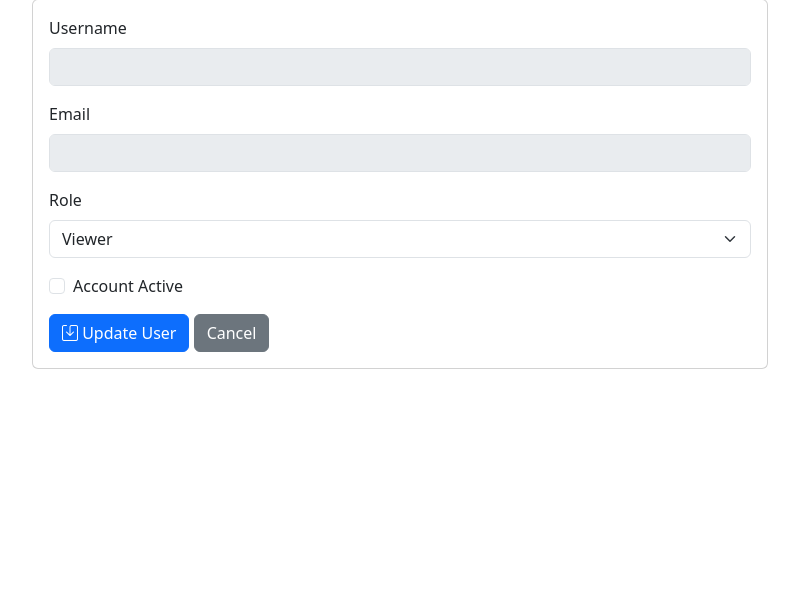
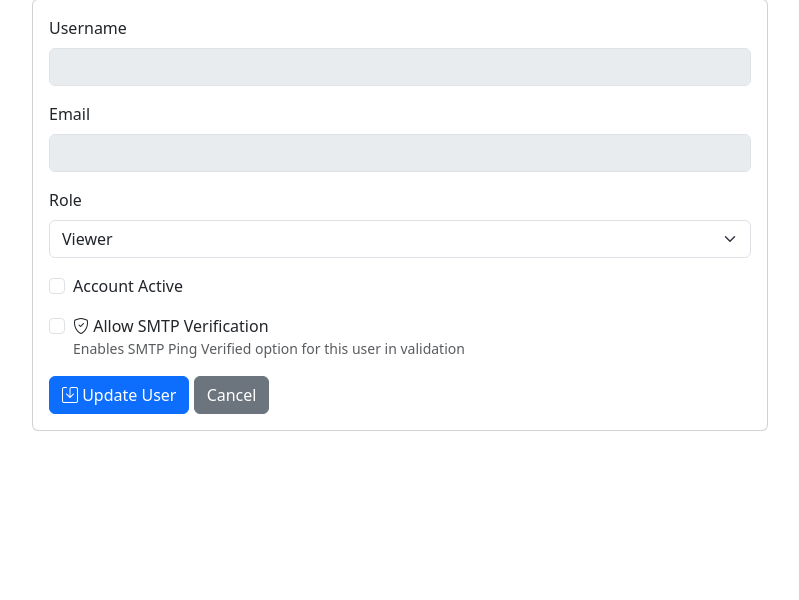
Before and after one commit to jhossain1509/email-database-manager, a Flask app: template app/templates/admin/edit_user.html in a window 1280 px wide. Shown: the part 143-743 px from the top of the page, without its empty margins (50-849 px from the left). Run offline with Flask 3, Linux system fonts and the light colour scheme; the template is opened without the code that fills it, so the values that code supplies are empty.

Commit message:
Add SMTP verification permission toggle for users in admin panel
Co-authored-by: jhossain1509 <60214588+jhossain1509@users.noreply.github.com>

```diff
--- a/app/routes/admin.py
+++ b/app/routes/admin.py
@@ -110,6 +110,7 @@ def edit_user(user_id):
     if request.method == 'POST':
         role = request.form.get('role')
         is_active = request.form.get('is_active') == 'on'
+        smtp_verification_allowed = request.form.get('smtp_verification_allowed') == 'on'
 
         # Super admin restriction
         if role == 'super_admin' and current_user.role != 'super_admin':
@@ -122,9 +123,10 @@ def edit_user(user_id):
 
         user.role = role
         user.is_active = is_active
+        user.smtp_verification_allowed = smtp_verification_allowed
         db.session.commit()
 
-        log_activity('admin_action', f'Updated user: {user.username}', 'user', user.id)
+        log_activity('admin_action', f'Updated user: {user.username} (SMTP permission: {smtp_verification_allowed})', 'user', user.id)
 
         flash(f'User {user.username} updated successfully.', 'success')
         return redirect(url_for('admin.users'))
--- a/app/templates/admin/edit_user.html
+++ b/app/templates/admin/edit_user.html
@@ -33,6 +33,13 @@
                             <input type="checkbox" class="form-check-input" id="is_active" name="is_active" {% if user.is_active %}checked{% endif %}>
                             <label class="form-check-label" for="is_active">Account Active</label>
                         </div>
+                        <div class="mb-3 form-check">
+                            <input type="checkbox" class="form-check-input" id="smtp_verification_allowed" name="smtp_verification_allowed" {% if user.smtp_verification_allowed %}checked{% endif %}>
+                            <label class="form-check-label" for="smtp_verification_allowed">
+                                <i class="bi bi-shield-check"></i> Allow SMTP Verification
+                                <small class="text-muted d-block">Enables SMTP Ping Verified option for this user in validation</small>
+                            </label>
+                        </div>
                         <button type="submit" class="btn btn-primary"><i class="bi bi-save"></i> Update User</button>
                         <a href="{{ url_for('admin.users') }}" class="btn btn-secondary">Cancel</a>
                     </form>
```
Also changed, not shown: app/templates/admin/users.html (+8 -1 lines).
